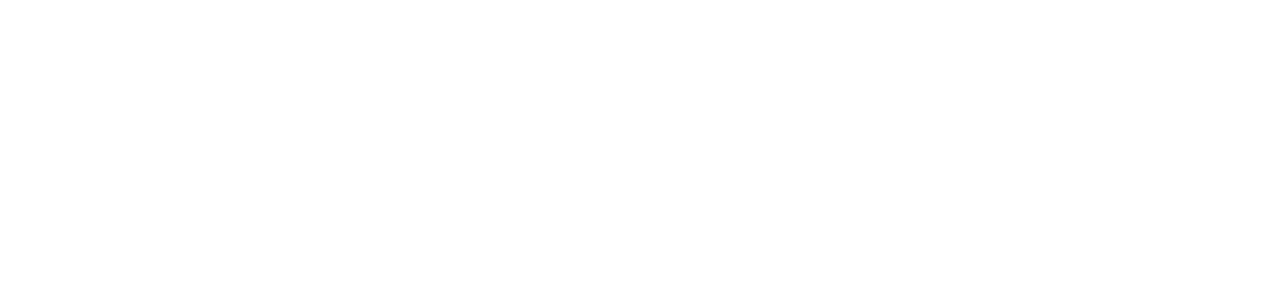
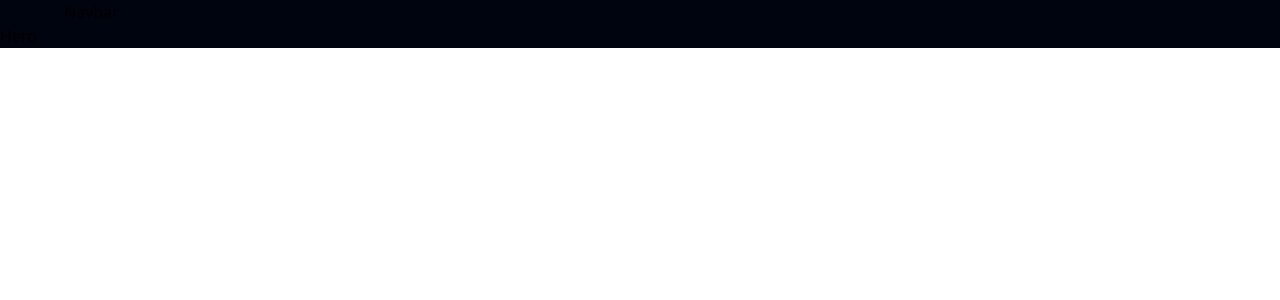
Before and after one commit to programmernizam/simple-react-projects, a React (Vite) app in the folder HooBank/: page / in a window 1280 px wide. Shown: the top 300 px of the page. Built offline with nearby package versions, Linux system fonts and the light colour scheme.

Commit message:
[Added] Navbar & Hero Section Boiler

```diff
--- a/HooBank/index.html
+++ b/HooBank/index.html
@@ -6,7 +6,7 @@
     <title>HooBank</title>
   </head>
   <body>
-    <div id="root" class="bg-primary w-full overflow-hidden"></div>
+    <div id="root"></div>
     <script type="module" src="/src/main.jsx"></script>
   </body>
 </html>
--- a/HooBank/src/App.jsx
+++ b/HooBank/src/App.jsx
@@ -1,3 +1,15 @@
+import styles from "./style";
 export default function App() {
-  return <></>;
+  return (
+    <div className="bg-primary w-full overflow-hidden">
+      {/* Navbar */}
+      <div className={`${styles.paddingX} ${styles.flexCenter}`}>
+        <div className={`${styles.boxWidth}`}>Navbar</div>
+      </div>
+      {/* Hero */}
+      <div className={`bg-primary ${styles.flexStart}`}>
+        <div className={`${styles.boxWidth}`}>Hero</div>
+      </div>
+    </div>
+  );
 }
```
